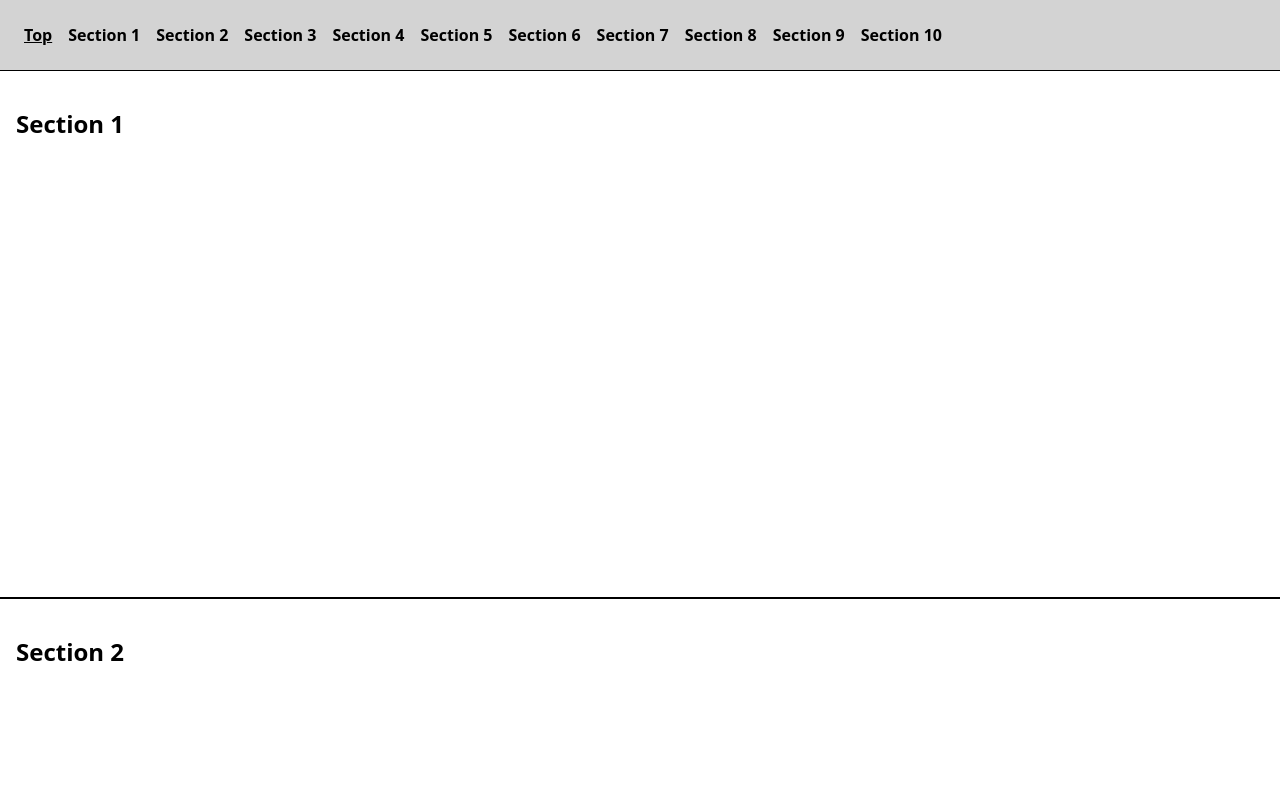
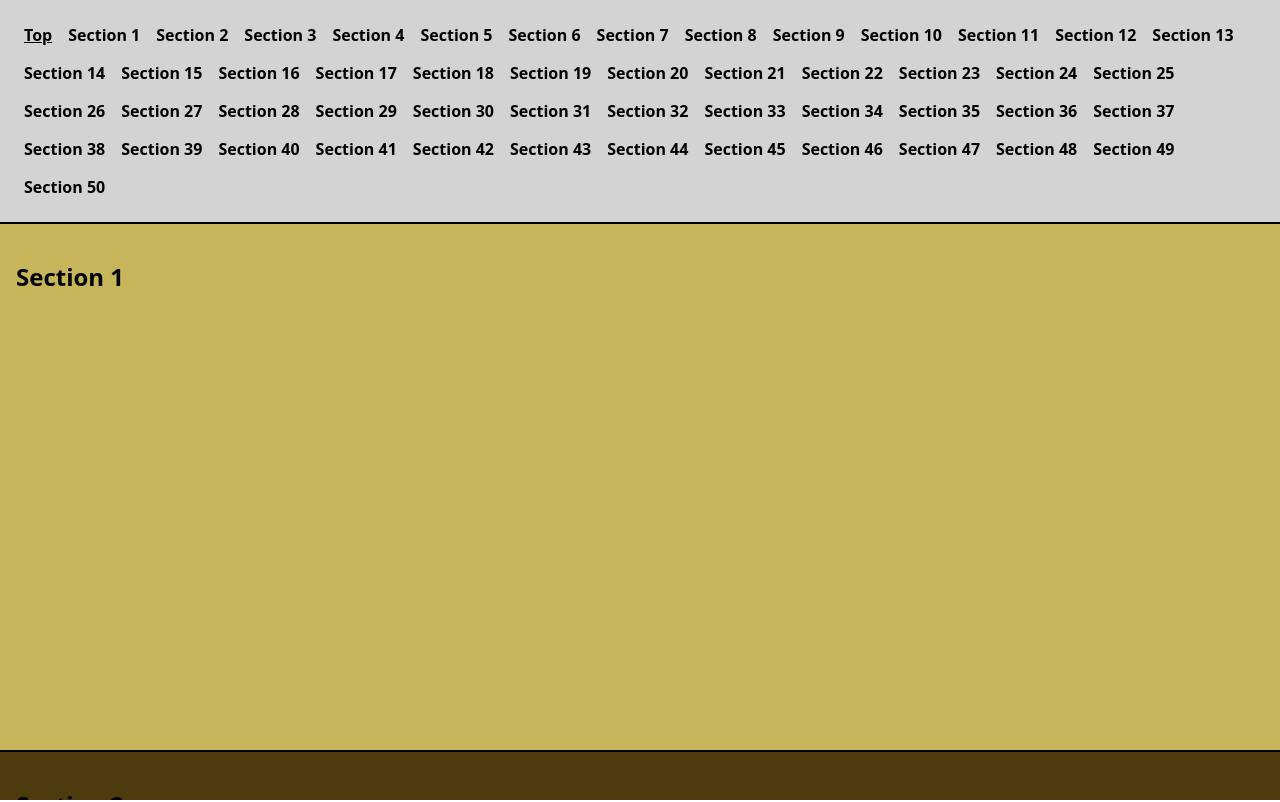
Before and after one commit to schoodicsolutions/svelte-scroll-nav, a SvelteKit app: page / in a window 1280 px wide. Shown: the top 802 px of the page. Built offline with nearby package versions, Linux system fonts and the light colour scheme.

Commit message:
Library breaks if sections are in their own container

```diff
--- a/src/routes/+page.svelte
+++ b/src/routes/+page.svelte
@@ -2,10 +2,13 @@
 	import { scrollTo, scrollRef, section } from '$lib';
 	import ScrollWatcher from '$lib/ScrollWatcher.svelte';
 
-    const skeletons = Array(10).fill('').map(
+    const rand255 = () => Math.floor(Math.random() * 255);
+
+    const skeletons = Array(50).fill('').map(
         (_, i) => {
             const num = i + 1;
-            return {heading: `Section ${num}`, section: `section${num}`};
+            const bgColor = `rgb(${rand255()},${rand255()},${rand255()})`
+            return {heading: `Section ${num}`, section: `section${num}`, bgColor};
         }
     );
 </script>
@@ -16,14 +19,15 @@
     }
 
     :global(html), :global(body) {
-        scroll-behavior: smooth;
         margin: 0;
         padding: 0;
         font-family: system-ui, -apple-system, BlinkMacSystemFont, 'Segoe UI', Roboto, Oxygen, Ubuntu, Cantarell, 'Open Sans', 'Helvetica Neue', sans-serif;
     }
 
     .sections {
-        padding-top: 69px;
+        flex-grow: 1;
+        overflow: scroll;
+        scroll-behavior: smooth;
     }
 
     section {
@@ -37,6 +41,7 @@
         margin: 0;
         padding: 0;
         display: flex;
+        flex-wrap: wrap;
         gap: 1rem;
         list-style: none;
         align-items: middle;
@@ -49,7 +54,6 @@
 
     nav {
         width: 100%;
-        position: fixed;
         background-color: lightgray;
     }
 
@@ -62,10 +66,18 @@
     a.underlined {
         text-decoration: underline;
     }
+
+    .container {
+        display: flex;
+        flex-direction: column;
+        height: 100vh;
+        overflow: hidden;
+    }
 </style>
 
 <ScrollWatcher />
 
+<div class="container">
     <nav>
         <ul>
             <li><a href="/" class:underlined={'+top' === $section} use:scrollTo={{section: '+top'}}>Top</a></li>
@@ -77,8 +89,9 @@
 
     <div class="sections">
         {#each skeletons as skeleton}
-        <section use:scrollRef={skeleton.section}>
+            <section use:scrollRef={skeleton.section} style:background-color={skeleton.bgColor}>
                 <h1>{skeleton.heading}</h1>
             </section>
         {/each}
     </div>
+</div>
```
Lines whose indentation alone changed are shown as unchanged.
